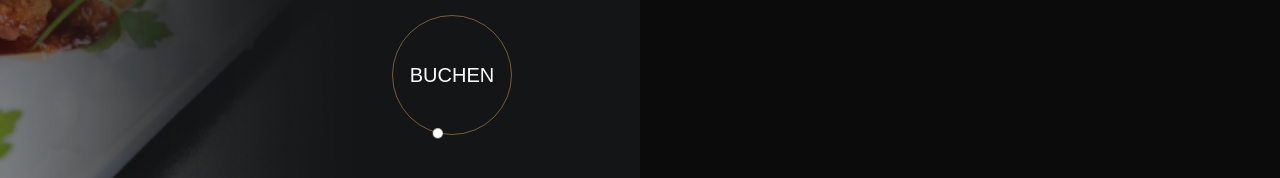
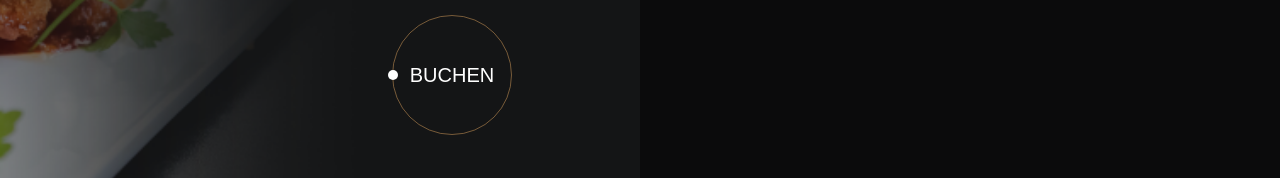
Before and after one commit to YoussefRs/GA, a React (Vite) app: page / in a window 1280 px wide. Shown: the part 4429-4607 px from the top of the page. Built offline with nearby package versions, Linux system fonts and the light colour scheme; a web font is replaced by a local one.

Commit message:
small adjst

```diff
--- a/src/pages/home/homeComponents/Footer/Footer.css
+++ b/src/pages/home/homeComponents/Footer/Footer.css
@@ -170,13 +170,13 @@ input::placeholder {
 .contacting-dot {
   position: absolute;
   top: 50%;
-  left: 50%;
+  left: 0;
   transform: translate(-50%, -50%);
   width: 10px;
   height: 10px;
   background-color: #fff;
   border-radius: 50%;
-  animation: circle2 5s linear infinite;
+  /* animation: circle2 5s linear infinite; */
 }
 @keyframes circle2 {
   0% {
```
